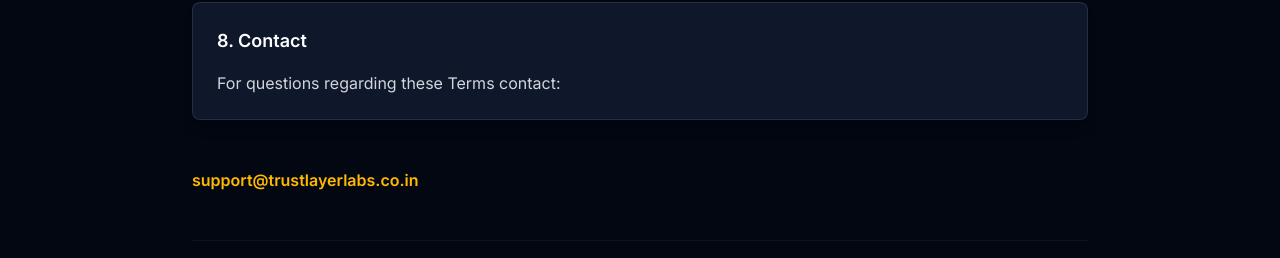
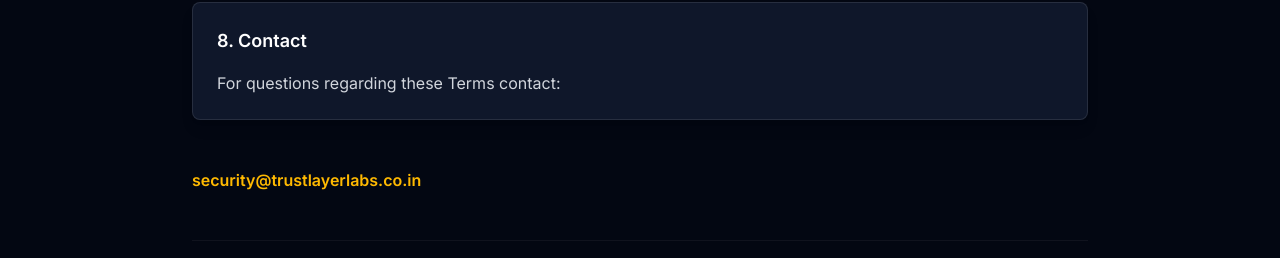
Before and after one commit to Nagasrinivas9121/trustlayerfrontend, a React (Vite) app: page /terms-and-conditions in a window 1280 px wide. Shown: the part 1625-1883 px from the top of the page. Built offline with nearby package versions, Linux system fonts and the light colour scheme.

Commit message:
terms and conditions

```diff
--- a/src/pages/TermsAndConditions.jsx
+++ b/src/pages/TermsAndConditions.jsx
@@ -90,9 +90,10 @@
 
         <div className="text-amber-400 font-semibold">
 
-          support@trustlayerlabs.co.in
+          security@trustlayerlabs.co.in
 
         </div>
+
 
 
 
```
